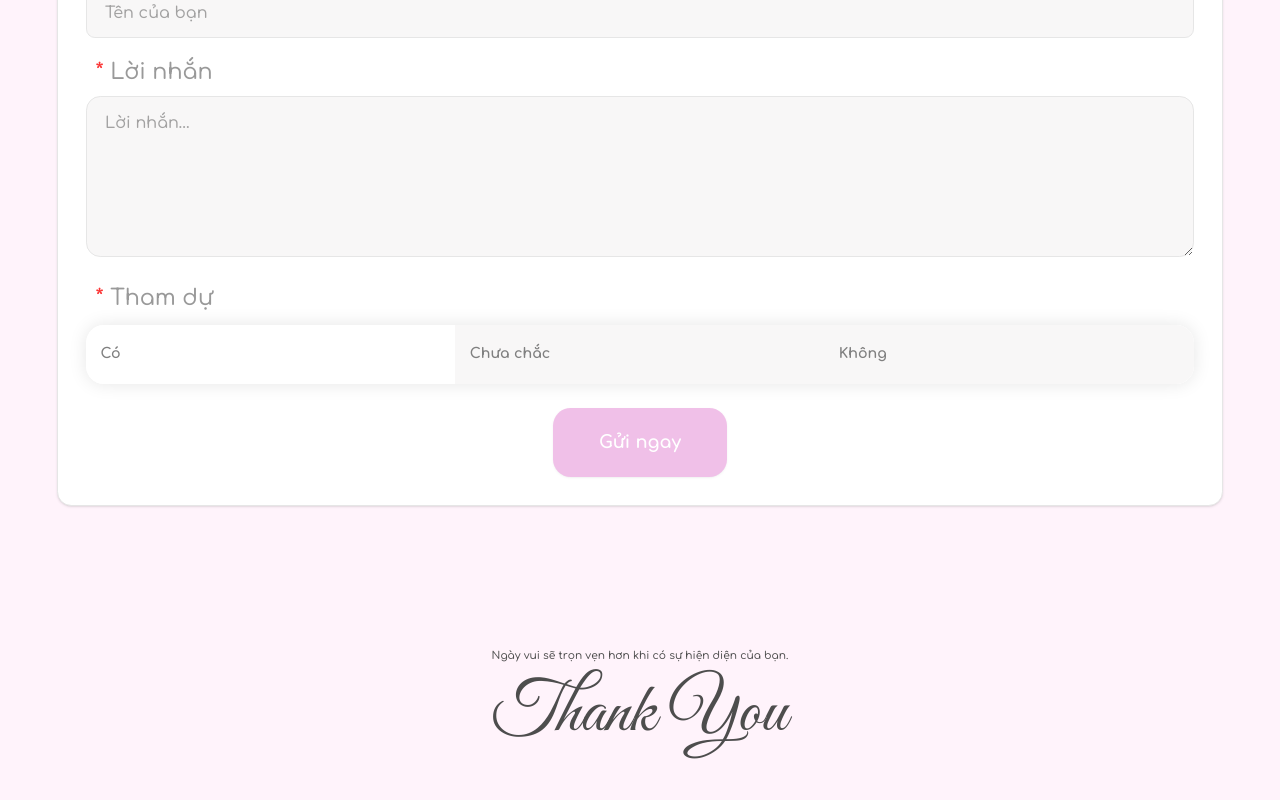
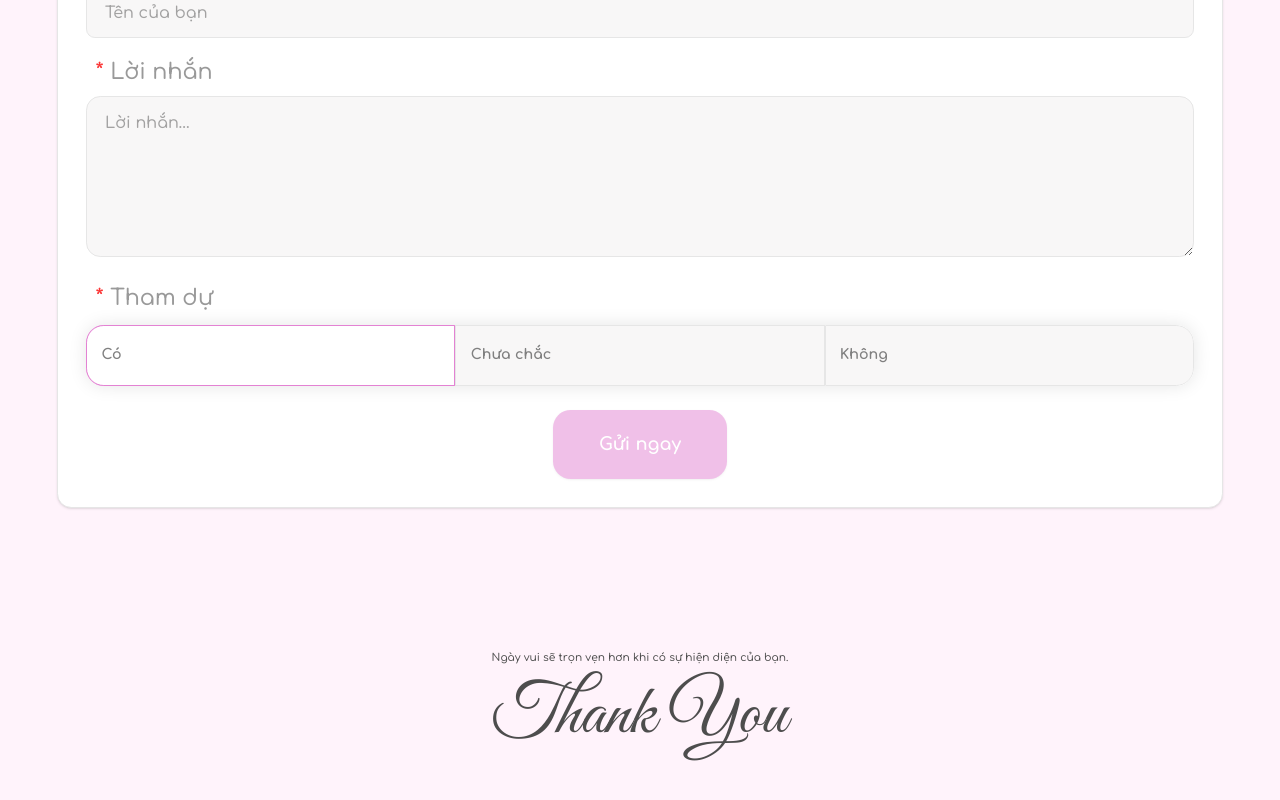
Before and after one commit to ozuit/uyen-sang-wedding, a React (Vite) app: page / in a window 1280 px wide. Shown: the part 3267-4067 px from the top of the page. Built offline with nearby package versions, Linux system fonts and the light colour scheme.

Commit message:
Add focused-style border to selected RSVP attendance options
Co-authored-by: Tan Tong <tantd2211@gmail.com>

```diff
--- a/src/sections/RSVP.tsx
+++ b/src/sections/RSVP.tsx
@@ -160,10 +160,12 @@ export default function RSVP({ content }: { content: InvitationContent }) {
                       type="button"
                       onClick={() => setForm((p) => ({ ...p, attendance: opt.key }))}
                       className={[
-                        'box-border min-h-[48px] w-full rounded-xl px-3 py-2 text-center font-[family-name:var(--font-sans)] text-[15px] font-bold leading-snug text-[#808080] transition md:min-h-0 md:flex-1 md:min-w-0 md:rounded-none md:px-4 md:py-[22px] md:text-left md:text-[16px]',
+                        'box-border min-h-[48px] w-full rounded-xl px-3 py-2 text-center font-[family-name:var(--font-sans)] text-[15px] font-bold leading-snug text-[#808080] outline-none transition md:min-h-0 md:flex-1 md:min-w-0 md:rounded-none md:px-4 md:py-[22px] md:text-left md:text-[16px]',
                         isFirst ? 'md:rounded-l-[20px]' : '',
                         isLast ? 'md:rounded-r-[20px]' : '',
-                        selected ? 'bg-white shadow-sm md:shadow-none' : 'bg-[#f8f7f7]',
+                        selected
+                          ? 'border-2 border-[var(--invite-accent)] bg-white shadow-sm ring-2 ring-[var(--invite-accent)] md:shadow-none'
+                          : 'border border-[var(--invite-border)] bg-[#f8f7f7]',
                       ].join(' ')}
                     >
                       {opt.label}
```
